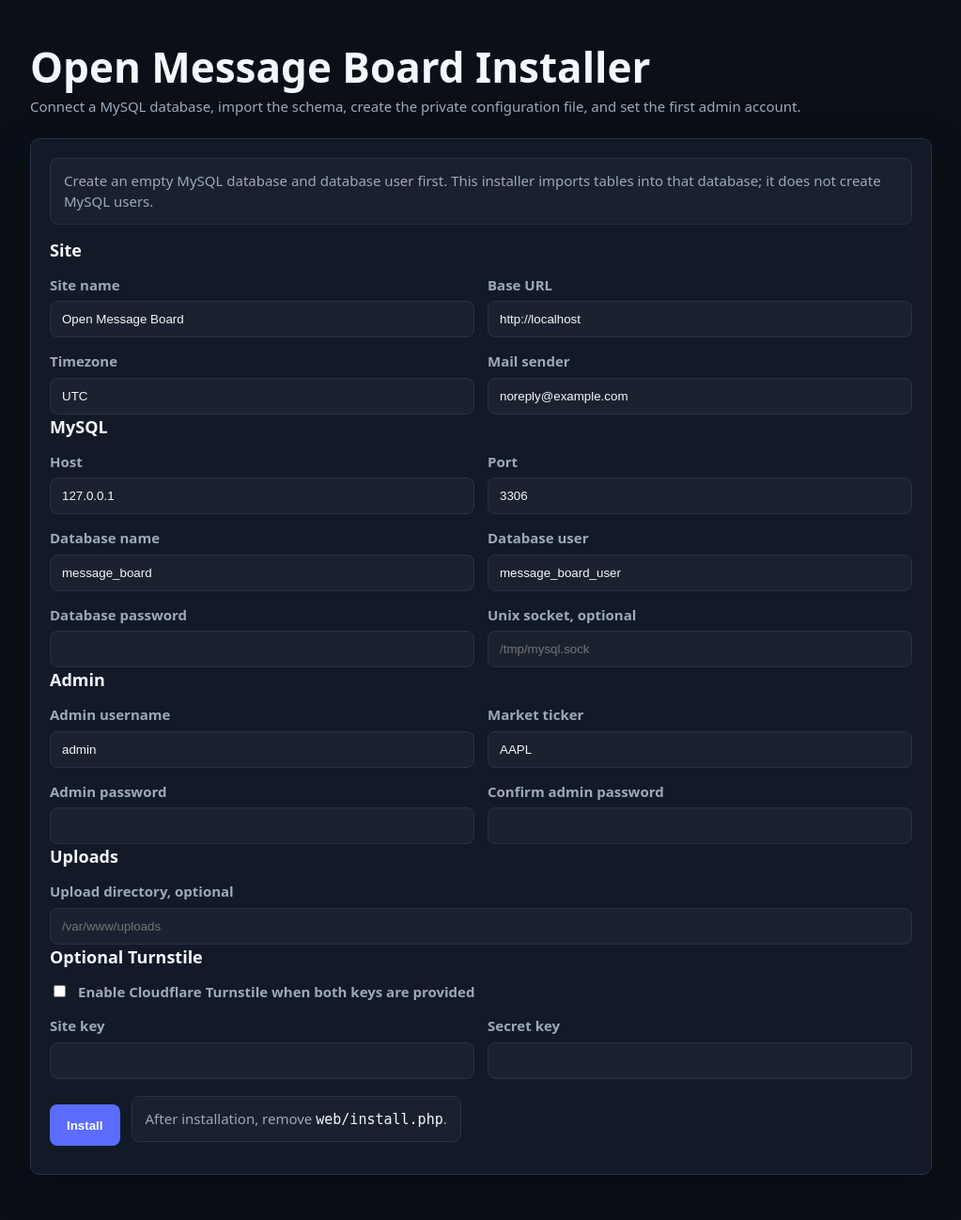
After one commit to tuolaji996/open-message-board, a PHP site: page /install.php in a window 1280 px wide. The commit adds this page. Shown: the whole page at 94% size, without its empty margins (128-1151 px from the left). Run offline with PHP 8.4, Linux system fonts and the light colour scheme.

Commit message:
Add web installer

```diff
--- a/private/config.sample.php
+++ b/private/config.sample.php
@@ -5,7 +5,7 @@ return [
     'site_name' => 'Open Message Board',
     'base_url' => 'https://example.com',
     'timezone' => 'UTC',
-    'asset_version' => 'open-2',
+    'asset_version' => 'open-3',
     'db' => [
         'dsn' => 'mysql:host=127.0.0.1;dbname=message_board;charset=utf8mb4',
         'user' => 'message_board_user',
--- a/web/bootstrap.php
+++ b/web/bootstrap.php
@@ -92,7 +92,7 @@ function site_url(string $path = ''): string
 
 function asset_version(): string
 {
-    return (string)config_value('asset_version', 'open-2');
+    return (string)config_value('asset_version', 'open-3');
 }
 
 function site_theme(): string
--- /dev/null
+++ b/web/install.php
@@ -0,0 +1,398 @@
+<?php
+declare(strict_types=1);
+
+session_start();
+
+$rootDir = dirname(__DIR__);
+$privateDir = $rootDir . '/private';
+$configPath = $privateDir . '/config.php';
+$schemaPath = $privateDir . '/schema.sql';
+$defaultBaseUrl = ((!empty($_SERVER['HTTPS']) && $_SERVER['HTTPS'] !== 'off') ? 'https' : 'http') . '://' . ($_SERVER['HTTP_HOST'] ?? 'example.com');
+$defaultUploadsDir = $rootDir . '/uploads';
+
+function e(?string $value): string
+{
+    return htmlspecialchars((string)$value, ENT_QUOTES | ENT_SUBSTITUTE, 'UTF-8');
+}
+
+function input_value(string $key, string $default = ''): string
+{
+    return e((string)($_POST[$key] ?? $default));
+}
+
+function checked_value(string $key): string
+{
+    return !empty($_POST[$key]) ? ' checked' : '';
+}
+
+function normalize_base_url(string $url): string
+{
+    return rtrim(trim($url), '/');
+}
+
+function valid_dsn_part(string $value): bool
+{
+    return $value !== '' && !str_contains($value, ';') && !str_contains($value, "\n") && !str_contains($value, "\r");
+}
+
+function mysql_dsn(array $data): string
+{
+    $database = trim((string)$data['db_name']);
+    $socket = trim((string)($data['db_socket'] ?? ''));
+    if ($socket !== '') {
+        return 'mysql:unix_socket=' . $socket . ';dbname=' . $database . ';charset=utf8mb4';
+    }
+
+    $host = trim((string)$data['db_host']);
+    $port = trim((string)$data['db_port']);
+    return 'mysql:host=' . $host . ';port=' . $port . ';dbname=' . $database . ';charset=utf8mb4';
+}
+
+function schema_statements(string $sql): array
+{
+    $parts = preg_split('/;\s*(?:\R|$)/', $sql) ?: [];
+    return array_values(array_filter(array_map('trim', $parts), static fn(string $statement): bool => $statement !== ''));
+}
+
+function install_config_contents(array $data, string $passwordHash, string $uploadsExpression): string
+{
+    $turnstileEnabled = !empty($data['turnstile_enabled']) && trim((string)$data['turnstile_site_key']) !== '' && trim((string)$data['turnstile_secret_key']) !== '';
+    return "<?php\n"
+        . "declare(strict_types=1);\n\n"
+        . "return [\n"
+        . "    'site_name' => " . var_export(trim((string)$data['site_name']), true) . ",\n"
+        . "    'base_url' => " . var_export(normalize_base_url((string)$data['base_url']), true) . ",\n"
+        . "    'timezone' => " . var_export(trim((string)$data['timezone']), true) . ",\n"
+        . "    'asset_version' => 'open-3',\n"
+        . "    'db' => [\n"
+        . "        'dsn' => " . var_export(mysql_dsn($data), true) . ",\n"
+        . "        'user' => " . var_export(trim((string)$data['db_user']), true) . ",\n"
+        . "        'pass' => " . var_export((string)$data['db_pass'], true) . ",\n"
+        . "    ],\n"
+        . "    'admin' => [\n"
+        . "        'username' => " . var_export(trim((string)$data['admin_user']), true) . ",\n"
+        . "        'password_hash' => " . var_export($passwordHash, true) . ",\n"
+        . "    ],\n"
+        . "    'mail' => [\n"
+        . "        'from' => " . var_export(trim((string)$data['mail_from']), true) . ",\n"
+        . "        'from_name' => " . var_export(trim((string)$data['site_name']), true) . ",\n"
+        . "    ],\n"
+        . "    'turnstile' => [\n"
+        . "        'enabled' => " . ($turnstileEnabled ? 'true' : 'false') . ",\n"
+        . "        'site_key' => " . var_export(trim((string)$data['turnstile_site_key']), true) . ",\n"
+        . "        'secret_key' => " . var_export(trim((string)$data['turnstile_secret_key']), true) . ",\n"
+        . "    ],\n"
+        . "    'market' => [\n"
+        . "        'ticker' => " . var_export(strtoupper(trim((string)$data['market_ticker'])), true) . ",\n"
+        . "        'cache_seconds' => 300,\n"
+        . "    ],\n"
+        . "    'uploads_dir' => " . $uploadsExpression . ",\n"
+        . "    'max_images' => 8,\n"
+        . "    'max_image_bytes' => 5 * 1024 * 1024,\n"
+        . "    'allowed_image_mimes' => ['image/jpeg', 'image/png', 'image/gif', 'image/webp'],\n"
+        . "    'reserved_names' => ['admin', 'moderator', 'system'],\n"
+        . "    'reserved_name_replacement' => 'ReservedName',\n"
+        . "    'default_keywords' => [\n"
+        . "        'message board',\n"
+        . "        'community message board',\n"
+        . "        'user posts',\n"
+        . "        'comments',\n"
+        . "        'hashtags',\n"
+        . "        'image uploads',\n"
+        . "        'moderation',\n"
+        . "        'Cloudflare Turnstile',\n"
+        . "    ],\n"
+        . "];\n";
+}
+
+if (empty($_SESSION['install_csrf'])) {
+    $_SESSION['install_csrf'] = bin2hex(random_bytes(24));
+}
+
+$errors = [];
+$warnings = [];
+$success = false;
+$installed = is_file($configPath);
+
+if ($_SERVER['REQUEST_METHOD'] === 'POST' && !$installed) {
+    if (!hash_equals((string)$_SESSION['install_csrf'], (string)($_POST['csrf_token'] ?? ''))) {
+        $errors[] = 'The installer session expired. Refresh the page and try again.';
+    }
+
+    $required = [
+        'site_name' => 'Site name',
+        'base_url' => 'Base URL',
+        'timezone' => 'Timezone',
+        'db_name' => 'Database name',
+        'db_user' => 'Database user',
+        'admin_user' => 'Admin username',
+        'admin_pass' => 'Admin password',
+        'admin_pass_confirm' => 'Admin password confirmation',
+        'mail_from' => 'Mail sender address',
+        'market_ticker' => 'Market ticker',
+    ];
+    foreach ($required as $key => $label) {
+        if (trim((string)($_POST[$key] ?? '')) === '') {
+            $errors[] = $label . ' is required.';
+        }
+    }
+
+    if (trim((string)($_POST['db_socket'] ?? '')) === '') {
+        foreach (['db_host' => 'Database host', 'db_port' => 'Database port'] as $key => $label) {
+            if (trim((string)($_POST[$key] ?? '')) === '') {
+                $errors[] = $label . ' is required unless a Unix socket is provided.';
+            }
+        }
+    }
+
+    $baseUrl = normalize_base_url((string)($_POST['base_url'] ?? ''));
+    if ($baseUrl !== '' && !filter_var($baseUrl, FILTER_VALIDATE_URL)) {
+        $errors[] = 'Base URL must be a valid URL.';
+    }
+
+    $timezone = trim((string)($_POST['timezone'] ?? ''));
+    if ($timezone !== '' && !in_array($timezone, timezone_identifiers_list(), true)) {
+        $errors[] = 'Timezone is not recognized by PHP.';
+    }
+
+    foreach (['db_host', 'db_port', 'db_name', 'db_socket'] as $key) {
+        $value = trim((string)($_POST[$key] ?? ''));
+        if ($value !== '' && !valid_dsn_part($value)) {
+            $errors[] = 'Database connection fields cannot contain semicolons or line breaks.';
+            break;
+        }
+    }
+
+    if ((string)($_POST['admin_pass'] ?? '') !== (string)($_POST['admin_pass_confirm'] ?? '')) {
+        $errors[] = 'Admin passwords do not match.';
+    }
+    if (strlen((string)($_POST['admin_pass'] ?? '')) < 10) {
+        $errors[] = 'Admin password must be at least 10 characters.';
+    }
+
+    if (!filter_var((string)($_POST['mail_from'] ?? ''), FILTER_VALIDATE_EMAIL)) {
+        $errors[] = 'Mail sender must be a valid email address.';
+    }
+
+    if (!extension_loaded('pdo_mysql')) {
+        $errors[] = 'The PHP pdo_mysql extension is not enabled.';
+    }
+    if (!is_file($schemaPath)) {
+        $errors[] = 'private/schema.sql was not found.';
+    }
+    if (!is_dir($privateDir) || !is_writable($privateDir)) {
+        $errors[] = 'The private directory must be writable while the installer creates config.php.';
+    }
+
+    $uploadsInput = trim((string)($_POST['uploads_dir'] ?? ''));
+    $uploadsUseDefault = $uploadsInput === '';
+    $uploadsPath = $uploadsUseDefault ? $defaultUploadsDir : $uploadsInput;
+    if (!$uploadsUseDefault && !preg_match('/^(?:[A-Za-z]:)?[\/\\\\]/', $uploadsPath)) {
+        $uploadsPath = $rootDir . '/' . $uploadsPath;
+    }
+    $uploadsPath = rtrim(str_replace('\\', '/', $uploadsPath), '/');
+    $uploadsExpression = $uploadsUseDefault ? "__DIR__ . '/../uploads'" : var_export($uploadsPath, true);
+
+    if (!$errors) {
+        try {
+            $pdo = new PDO(mysql_dsn($_POST), trim((string)$_POST['db_user']), (string)$_POST['db_pass'], [
+                PDO::ATTR_ERRMODE => PDO::ERRMODE_EXCEPTION,
+                PDO::ATTR_DEFAULT_FETCH_MODE => PDO::FETCH_ASSOC,
+                PDO::ATTR_EMULATE_PREPARES => false,
+            ]);
+            $pdo->exec("SET NAMES utf8mb4 COLLATE utf8mb4_unicode_ci");
+
+            $schemaSql = file_get_contents($schemaPath);
+            if ($schemaSql === false) {
+                throw new RuntimeException('Unable to read private/schema.sql.');
+            }
+            foreach (schema_statements($schemaSql) as $statement) {
+                $pdo->exec($statement);
+            }
+
+            if (!is_dir($uploadsPath) && !mkdir($uploadsPath, 0750, true)) {
+                throw new RuntimeException('Unable to create upload directory: ' . $uploadsPath);
+            }
+            if (!is_writable($uploadsPath)) {
+                throw new RuntimeException('Upload directory is not writable by PHP: ' . $uploadsPath);
+            }
+
+            $passwordHash = password_hash((string)$_POST['admin_pass'], PASSWORD_DEFAULT);
+            $config = install_config_contents($_POST, $passwordHash, $uploadsExpression);
+            if (file_put_contents($configPath, $config, LOCK_EX) === false) {
+                throw new RuntimeException('Unable to write private/config.php.');
+            }
+
+            @chmod($configPath, 0640);
+            $_SESSION['install_csrf'] = bin2hex(random_bytes(24));
+            $success = true;
+            $installed = true;
+        } catch (Throwable $exception) {
+            $errors[] = $exception->getMessage();
+        }
+    }
+}
+?>
+<!doctype html>
+<html lang="en">
+<head>
+    <meta charset="utf-8">
+    <meta name="viewport" content="width=device-width, initial-scale=1">
+    <meta name="robots" content="noindex">
+    <title>Open Message Board Installer</title>
+    <style>
+        :root { color-scheme: dark light; --bg: #0b0f17; --panel: #121927; --line: #263349; --text: #f4f7fb; --muted: #9ca9bb; --accent: #5b6cff; --danger: #ff6b7a; --ok: #31d08b; }
+        * { box-sizing: border-box; }
+        body { margin: 0; min-height: 100vh; background: var(--bg); color: var(--text); font: 15px/1.5 system-ui, -apple-system, BlinkMacSystemFont, "Segoe UI", sans-serif; }
+        main { width: min(960px, calc(100% - 32px)); margin: 0 auto; padding: 48px 0; }
+        header { margin-bottom: 22px; }
+        h1 { margin: 0 0 8px; font-size: clamp(28px, 5vw, 44px); line-height: 1.05; }
+        h2 { margin: 0 0 12px; font-size: 18px; }
+        p { color: var(--muted); margin: 0 0 14px; }
+        a { color: var(--text); }
+        .card { border: 1px solid var(--line); border-radius: 10px; background: var(--panel); padding: 20px; box-shadow: 0 18px 50px rgba(0, 0, 0, 0.24); }
+        .grid { display: grid; grid-template-columns: repeat(2, minmax(0, 1fr)); gap: 14px; }
+        .full { grid-column: 1 / -1; }
+        label { display: grid; gap: 6px; color: var(--muted); font-weight: 700; }
+        input { width: 100%; border: 1px solid var(--line); border-radius: 8px; background: rgba(255, 255, 255, 0.04); color: var(--text); padding: 11px 12px; outline: none; }
+        input:focus { border-color: var(--accent); box-shadow: 0 0 0 3px rgba(91, 108, 255, 0.18); }
+        .check { display: flex; align-items: center; gap: 10px; }
+        .check input { width: auto; }
+        .actions { display: flex; align-items: center; gap: 12px; margin-top: 18px; }
+        button { border: 0; border-radius: 8px; background: var(--accent); color: white; cursor: pointer; font-weight: 850; min-height: 44px; padding: 0 18px; }
+        .note, .error, .success { border: 1px solid var(--line); border-radius: 8px; padding: 12px 14px; margin-bottom: 14px; }
+        .error { border-color: rgba(255, 107, 122, 0.5); color: #ffd8dd; background: rgba(255, 107, 122, 0.1); }
+        .success { border-color: rgba(49, 208, 139, 0.5); color: #d8ffed; background: rgba(49, 208, 139, 0.1); }
+        .note { color: var(--muted); background: rgba(255, 255, 255, 0.03); }
+        code { color: var(--text); overflow-wrap: anywhere; }
+        ul { margin: 8px 0 0; padding-left: 20px; }
+        @media (max-width: 720px) { .grid { grid-template-columns: 1fr; } main { width: min(100% - 20px, 960px); padding: 24px 0; } }
+    </style>
+</head>
+<body>
+<main>
+    <header>
+        <h1>Open Message Board Installer</h1>
+        <p>Connect a MySQL database, import the schema, create the private configuration file, and set the first admin account.</p>
+    </header>
+
+    <?php if ($success): ?>
+        <section class="card">
+            <div class="success">
+                <strong>Installation complete.</strong>
+                The database schema was imported and <code>private/config.php</code> was created.
+            </div>
+            <p>For security, delete or rename <code>web/install.php</code> now. The installer will refuse to run while <code>private/config.php</code> exists, but removing it is still the safer production setup.</p>
+            <div class="actions">
+                <a href="/">Open site</a>
+                <a href="/admin.php">Open admin</a>
+            </div>
+        </section>
+    <?php elseif ($installed): ?>
+        <section class="card">
+            <div class="note">
+                <strong>This site already looks installed.</strong>
+                <code>private/config.php</code> exists, so the installer is locked.
+            </div>
+            <p>Delete or rename <code>web/install.php</code> before going live. To reinstall intentionally, remove <code>private/config.php</code> manually first.</p>
+            <div class="actions">
+                <a href="/">Open site</a>
+                <a href="/admin.php">Open admin</a>
+            </div>
+        </section>
+    <?php else: ?>
+        <?php if ($errors): ?>
+            <div class="error">
+                <strong>Installation could not continue:</strong>
+                <ul><?php foreach ($errors as $error): ?><li><?= e($error) ?></li><?php endforeach; ?></ul>
+            </div>
+        <?php endif; ?>
+        <form method="post" class="card">
+            <input type="hidden" name="csrf_token" value="<?= e((string)$_SESSION['install_csrf']) ?>">
+            <div class="note">
+                Create an empty MySQL database and database user first. This installer imports tables into that database; it does not create MySQL users.
+            </div>
+            <h2>Site</h2>
+            <div class="grid">
+                <label>Site name
+                    <input name="site_name" required value="<?= input_value('site_name', 'Open Message Board') ?>">
+                </label>
+                <label>Base URL
+                    <input name="base_url" required value="<?= input_value('base_url', $defaultBaseUrl) ?>">
+                </label>
+                <label>Timezone
+                    <input name="timezone" required value="<?= input_value('timezone', 'UTC') ?>">
+                </label>
+                <label>Mail sender
+                    <input name="mail_from" type="email" required value="<?= input_value('mail_from', 'noreply@example.com') ?>">
+                </label>
+            </div>
+
+            <h2>MySQL</h2>
+            <div class="grid">
+                <label>Host
+                    <input name="db_host" value="<?= input_value('db_host', '127.0.0.1') ?>">
+                </label>
+                <label>Port
+                    <input name="db_port" value="<?= input_value('db_port', '3306') ?>">
+                </label>
+                <label>Database name
+                    <input name="db_name" required value="<?= input_value('db_name', 'message_board') ?>">
+                </label>
+                <label>Database user
+                    <input name="db_user" required value="<?= input_value('db_user', 'message_board_user') ?>">
+                </label>
+                <label>Database password
+                    <input name="db_pass" type="password" value="">
+                </label>
+                <label>Unix socket, optional
+                    <input name="db_socket" value="<?= input_value('db_socket') ?>" placeholder="/tmp/mysql.sock">
+                </label>
+            </div>
+
+            <h2>Admin</h2>
+            <div class="grid">
+                <label>Admin username
+                    <input name="admin_user" required value="<?= input_value('admin_user', 'admin') ?>">
+                </label>
+                <label>Market ticker
+                    <input name="market_ticker" required value="<?= input_value('market_ticker', 'AAPL') ?>">
+                </label>
+                <label>Admin password
+                    <input name="admin_pass" type="password" required autocomplete="new-password">
+                </label>
+                <label>Confirm admin password
+                    <input name="admin_pass_confirm" type="password" required autocomplete="new-password">
+                </label>
+            </div>
+
+            <h2>Uploads</h2>
+            <div class="grid">
+                <label class="full">Upload directory, optional
+                    <input name="uploads_dir" value="<?= input_value('uploads_dir') ?>" placeholder="<?= e($defaultUploadsDir) ?>">
+                </label>
+            </div>
+
+            <h2>Optional Turnstile</h2>
+            <div class="grid">
+                <label class="check full">
+                    <input type="checkbox" name="turnstile_enabled" value="1"<?= checked_value('turnstile_enabled') ?>>
+                    Enable Cloudflare Turnstile when both keys are provided
+                </label>
+                <label>Site key
+                    <input name="turnstile_site_key" value="<?= input_value('turnstile_site_key') ?>">
+                </label>
+                <label>Secret key
+                    <input name="turnstile_secret_key" type="password" value="">
+                </label>
+            </div>
+
+            <div class="actions">
+                <button type="submit">Install</button>
+                <span class="note">After installation, remove <code>web/install.php</code>.</span>
+            </div>
+        </form>
+    <?php endif; ?>
+</main>
+</body>
+</html>
```
Also changed, not shown: README.md.
